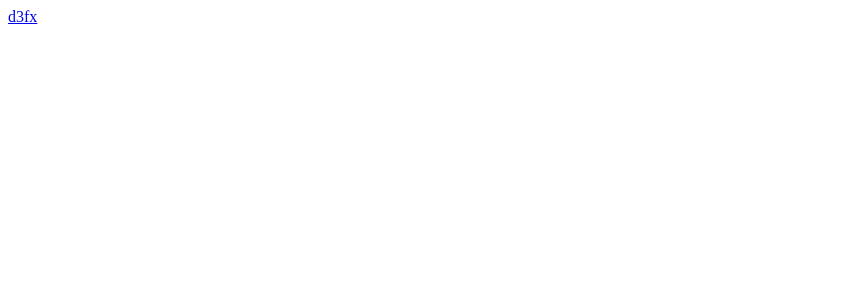
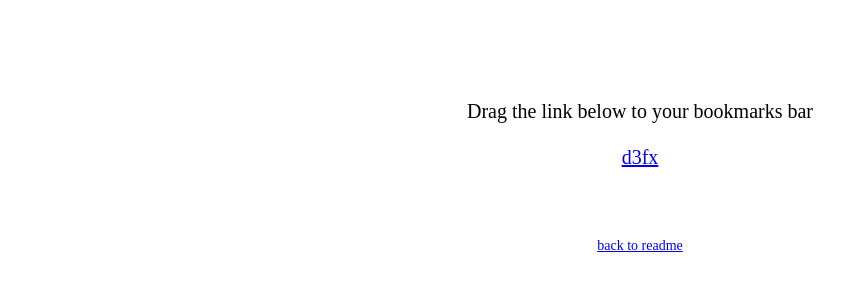
Before and after one commit to nthitz/d3fx, a website: page index.html in a window 1280 px wide. Shown: the whole page, without its empty margins (0-868 px from the left). Drawn offline with Linux system fonts and the light colour scheme.

Commit message:
update index

```diff
--- a/index.html
+++ b/index.html
@@ -1,10 +1,24 @@
 <html>
   <head>
+  <style>
+  #wrapper {
+    text-align: center;
+    font-size: 20px;
+    margin-top: 100px;
+  }
 
+  .readme {
+    font-size: 14px;
+  }
+  </style>
   </head>
   <body>
     <div id='wrapper'>
+      Drag the link below to your bookmarks bar<br /><br />
       <a href="javascript:(function()%7Bjavascript:var s%3Ddocument.createElement(%27script%27)%3Bs.setAttribute(%27src%27,%27https://nthitz.github.io/d3fx/index.js%27)%3Bdocument.body.appendChild(s)%3B%7D)()%3B">d3fx</a>
+
+      <br /><br /><br /><br />
+      <a class="readme" href="https://github.com/nthitz/d3fx">back to readme</a>
     </div>
   </body>
 </html>
```
